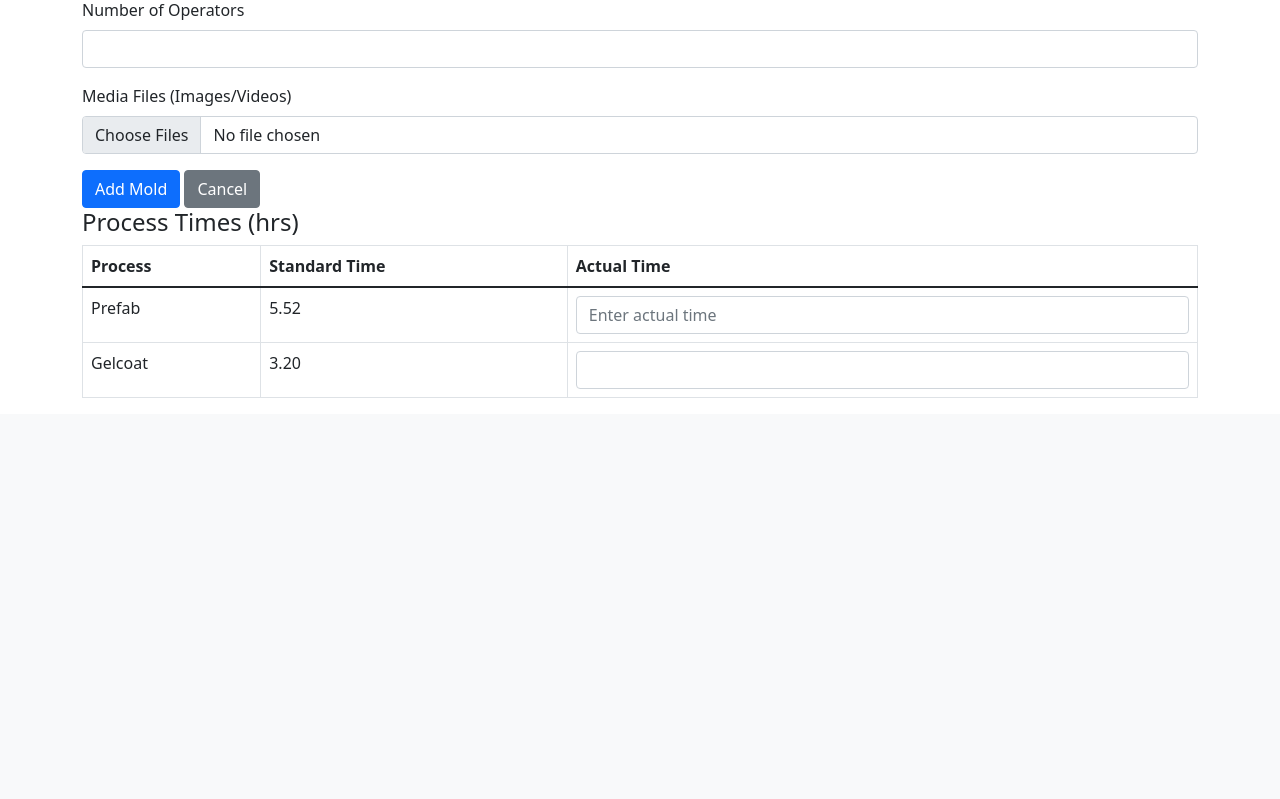
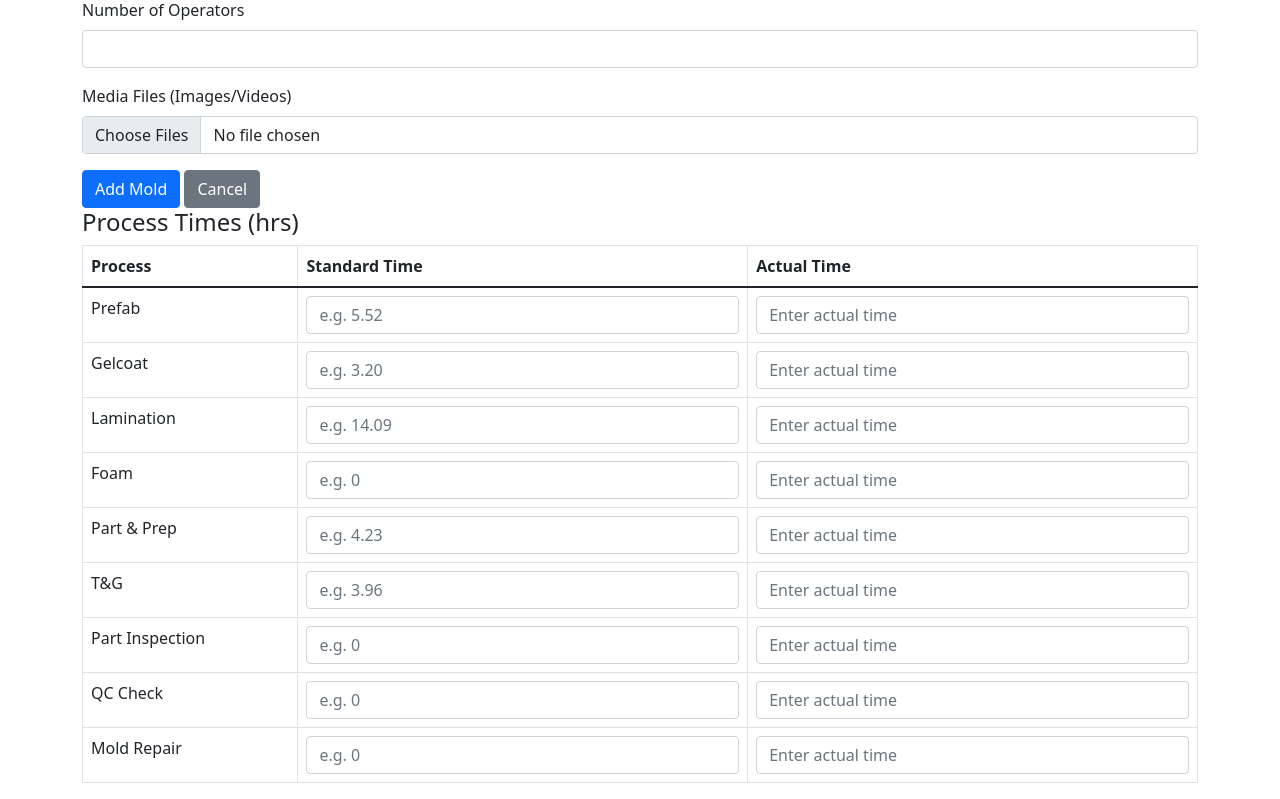
Before and after one commit to AsideSeaside/updatedcoldpress, a Flask app: page /add in a window 1280 px wide. Shown: the part 544-1343 px from the top of the page. Before the commit the page ends 942 px from the top, so only its background shows below. Run offline with Flask 3, Linux system fonts and the light colour scheme.

Commit message:
Update add.html

```diff
--- a/CPMOLD/templates/add.html
+++ b/CPMOLD/templates/add.html
@@ -40,27 +40,159 @@
     </tr>
   </thead>
   <tbody>
-    <!-- repeat one TR per process -->
+    <!-- 1. Prefab -->
     <tr>
       <td>Prefab</td>
-      <td>5.52</td>
       <td>
-        <input
-          type="number"
-          step="any"
-          name="actual_Prefab"
-          class="form-control"
-          placeholder="Enter actual time" />
+        <input type="number" step="any" class="form-control"
+               name="standard_Prefab"
+               {% if mold %} value="{{ mold.process_data['Prefab']['standard'] }}" {% endif %}
+               placeholder="e.g. 5.52" required>
+      </td>
+      <td>
+        <input type="number" step="any" class="form-control"
+               name="actual_Prefab"
+               {% if mold %} value="{{ mold.process_data['Prefab']['actual'] }}" {% endif %}
+               placeholder="Enter actual time">
       </td>
     </tr>
+
+    <!-- 2. Gelcoat -->
     <tr>
       <td>Gelcoat</td>
-      <td>3.20</td>
       <td>
-        <input type="number" step="any" name="actual_Gelcoat" class="form-control"/>
+        <input type="number" step="any" class="form-control"
+               name="standard_Gelcoat"
+               {% if mold %} value="{{ mold.process_data['Gelcoat']['standard'] }}" {% endif %}
+               placeholder="e.g. 3.20" required>
+      </td>
+      <td>
+        <input type="number" step="any" class="form-control"
+               name="actual_Gelcoat"
+               {% if mold %} value="{{ mold.process_data['Gelcoat']['actual'] }}" {% endif %}
+               placeholder="Enter actual time">
       </td>
     </tr>
-    <!-- add rows for Lamination, Foam, Part & Prep, T&G, etc. -->
+
+    <!-- 3. Lamination -->
+    <tr>
+      <td>Lamination</td>
+      <td>
+        <input type="number" step="any" class="form-control"
+               name="standard_Lamination"
+               {% if mold %} value="{{ mold.process_data['Lamination']['standard'] }}" {% endif %}
+               placeholder="e.g. 14.09" required>
+      </td>
+      <td>
+        <input type="number" step="any" class="form-control"
+               name="actual_Lamination"
+               {% if mold %} value="{{ mold.process_data['Lamination']['actual'] }}" {% endif %}
+               placeholder="Enter actual time">
+      </td>
+    </tr>
+
+    <!-- 4. Foam -->
+    <tr>
+      <td>Foam</td>
+      <td>
+        <input type="number" step="any" class="form-control"
+               name="standard_Foam"
+               {% if mold %} value="{{ mold.process_data['Foam']['standard'] }}" {% endif %}
+               placeholder="e.g. 0" required>
+      </td>
+      <td>
+        <input type="number" step="any" class="form-control"
+               name="actual_Foam"
+               {% if mold %} value="{{ mold.process_data['Foam']['actual'] }}" {% endif %}
+               placeholder="Enter actual time">
+      </td>
+    </tr>
+
+    <!-- 5. Part & Prep -->
+    <tr>
+      <td>Part &amp; Prep</td>
+      <td>
+        <input type="number" step="any" class="form-control"
+               name="standard_Part_and_Prep"
+               {% if mold %} value="{{ mold.process_data['Part & Prep']['standard'] }}" {% endif %}
+               placeholder="e.g. 4.23" required>
+      </td>
+      <td>
+        <input type="number" step="any" class="form-control"
+               name="actual_Part_and_Prep"
+               {% if mold %} value="{{ mold.process_data['Part & Prep']['actual'] }}" {% endif %}
+               placeholder="Enter actual time">
+      </td>
+    </tr>
+
+    <!-- 6. T&G -->
+    <tr>
+      <td>T&amp;G</td>
+      <td>
+        <input type="number" step="any" class="form-control"
+               name="standard_TandG"
+               {% if mold %} value="{{ mold.process_data['T&G']['standard'] }}" {% endif %}
+               placeholder="e.g. 3.96" required>
+      </td>
+      <td>
+        <input type="number" step="any" class="form-control"
+               name="actual_TandG"
+               {% if mold %} value="{{ mold.process_data['T&G']['actual'] }}" {% endif %}
+               placeholder="Enter actual time">
+      </td>
+    </tr>
+
+    <!-- 7. Part Inspection -->
+    <tr>
+      <td>Part Inspection</td>
+      <td>
+        <input type="number" step="any" class="form-control"
+               name="standard_Part_Inspection"
+               {% if mold %} value="{{ mold.process_data['Part Inspection']['standard'] }}" {% endif %}
+               placeholder="e.g. 0" required>
+      </td>
+      <td>
+        <input type="number" step="any" class="form-control"
+               name="actual_Part_Inspection"
+               {% if mold %} value="{{ mold.process_data['Part Inspection']['actual'] }}" {% endif %}
+               placeholder="Enter actual time">
+      </td>
+    </tr>
+
+    <!-- 8. QC Check -->
+    <tr>
+      <td>QC Check</td>
+      <td>
+        <input type="number" step="any" class="form-control"
+               name="standard_QC_Check"
+               {% if mold %} value="{{ mold.process_data['QC Check']['standard'] }}" {% endif %}
+               placeholder="e.g. 0" required>
+      </td>
+      <td>
+        <input type="number" step="any" class="form-control"
+               name="actual_QC_Check"
+               {% if mold %} value="{{ mold.process_data['QC Check']['actual'] }}" {% endif %}
+               placeholder="Enter actual time">
+      </td>
+    </tr>
+
+    <!-- 9. Mold repair -->
+    <tr>
+      <td>Mold Repair</td>
+      <td>
+        <input type="number" step="any" class="form-control"
+               name="standard_Mold_repair"
+               {% if mold %} value="{{ mold.process_data['Mold repair']['standard'] }}" {% endif %}
+               placeholder="e.g. 0" required>
+      </td>
+      <td>
+        <input type="number" step="any" class="form-control"
+               name="actual_Mold_repair"
+               {% if mold %} value="{{ mold.process_data['Mold repair']['actual'] }}" {% endif %}
+               placeholder="Enter actual time">
+      </td>
+    </tr>
   </tbody>
 </table>
+
 {% endblock %}
```
